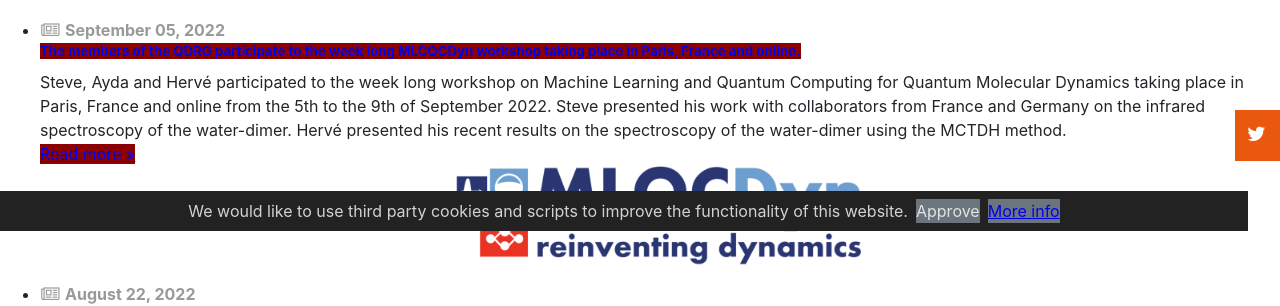
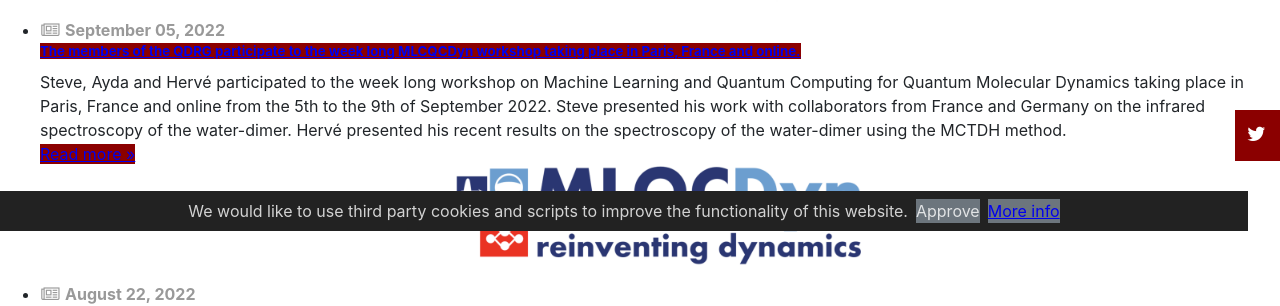
Before and after one commit to MolQuantDynLab-Haverford/MolQuantDynLab-Haverford.github.io, a Jekyll site: the page built from index.html, in a window 1280 px wide. Shown: the part 669-975 px from the top of the page. Built offline with Jekyll 4.4.1, drawn with Linux system fonts in a browser that asks for light colours.

Commit message:
Update group.scss

```diff
--- a/css/group.scss
+++ b/css/group.scss
@@ -190,7 +190,7 @@ padding: 14px;
 }
 
 .fl-fl {
-background: #EA580D;
+background: #8B0000; /* #EA580D */
 text-transform: uppercase;
 letter-spacing: 3px;
 padding: 4px;
```
